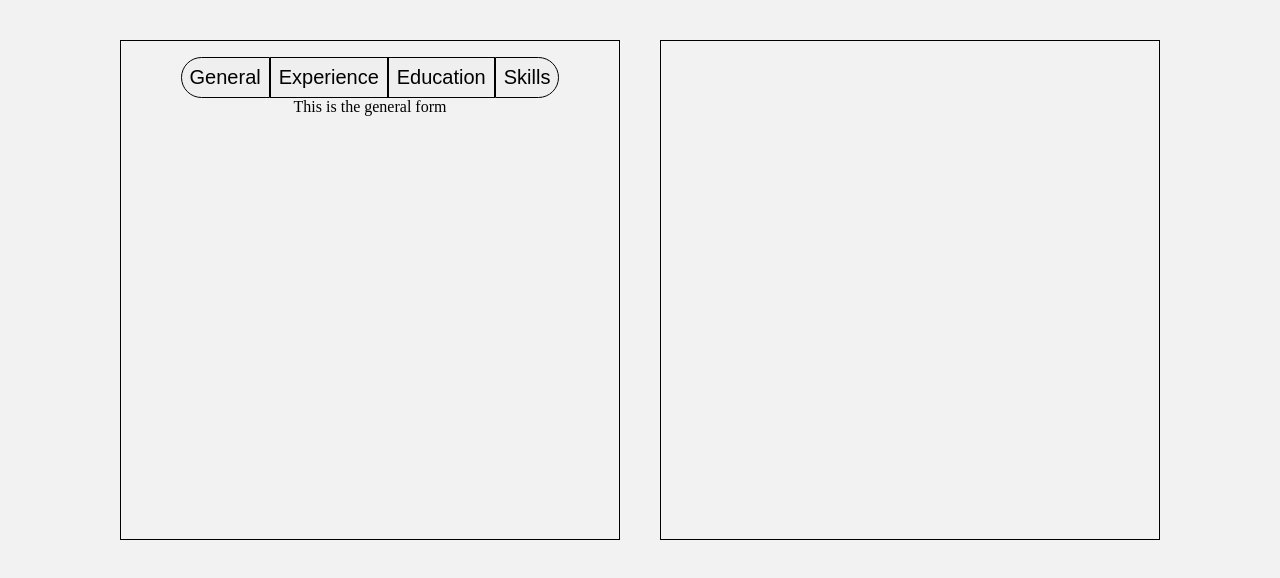
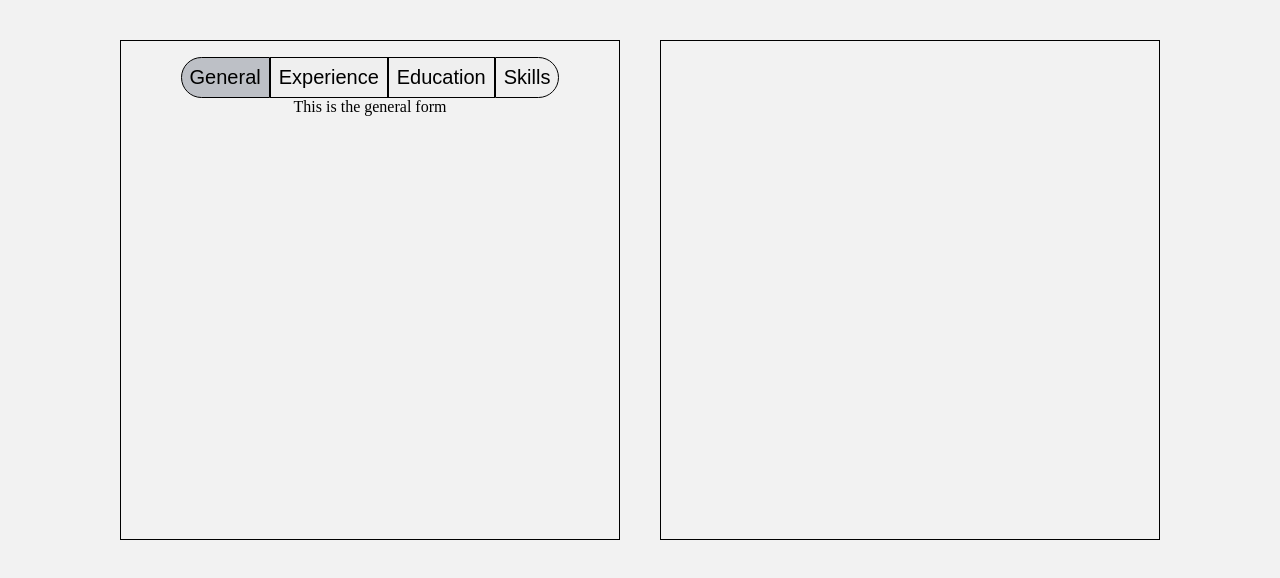
Before and after one commit to songzhang015/project-15-cv-application, a React (Vite) app: page / in a window 1280 px wide. Shown: the top 578 px of the page. Built offline with nearby package versions, Linux system fonts and the light colour scheme.

Commit message:
Adjust section active colors and start text input

```diff
--- a/src/components/Inputs/SectionTabs.jsx
+++ b/src/components/Inputs/SectionTabs.jsx
@@ -9,26 +9,28 @@ function SectionTabs({ activeTab, onTabChange }) {
         <div className="section-tabs">
             <button
                 onClick={() => onTabChange("general")}
-                className="section-tab"
+                className={`section-tab ${activeTab === "general" ? "active" : ""}`}
             >
                 General
             </button>
 
             <button
                 onClick={() => onTabChange("experience")}
-                className="section-tab"
+                className={`section-tab ${activeTab === "experience" ? "active" : ""}`}
             >
                 Experience
             </button>
+
             <button
                 onClick={() => onTabChange("education")}
-                className="section-tab"
+                className={`section-tab ${activeTab === "education" ? "active" : ""}`}
             >
                 Education
             </button>
+
             <button
                 onClick={() => onTabChange("skills")}
-                className="section-tab"
+                className={`section-tab ${activeTab === "skills" ? "active" : ""}`}
             >
                 Skills
             </button>
--- a/src/styles/Inputs.css
+++ b/src/styles/Inputs.css
@@ -25,6 +25,10 @@
     background-color: rgb(220, 220, 220); /* TEMPORARY COLOR TO BE CHANGED */
 }
 
+.section-tab.active {
+    background-color: rgb(189, 192, 198); /* TEMPORARY COLOR TO BE CHANGED */
+}
+
 .section-tab:first-child {
     border-top-left-radius: 32px;
     border-bottom-left-radius: 32px;
```
Also changed, not shown: src/components/fields/TextInput.jsx (+10 -0 lines).
